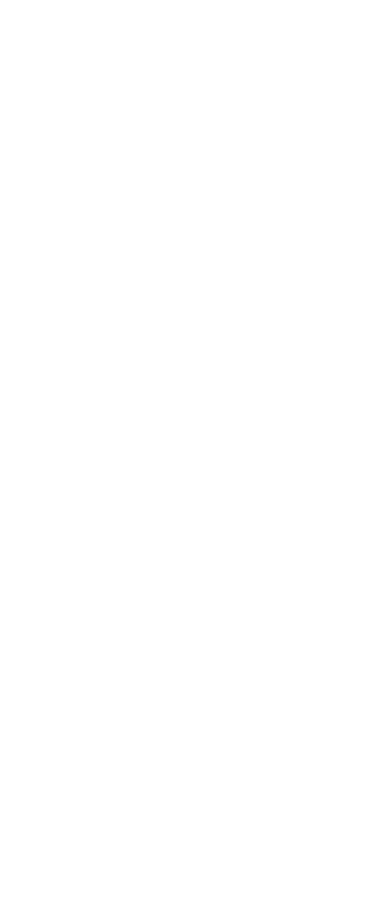
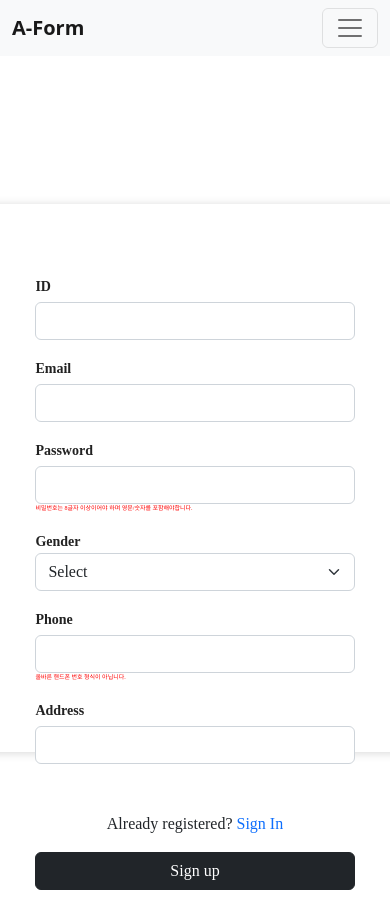
Before and after one commit to masibasi/a-form, a React (Create React App) app: page /register in a window 390 px wide. Before the commit this address had no page. Before the commit the page ends 844 px from the top, so only its background shows below. Built offline with nearby package versions, Linux system fonts and the light colour scheme.

Commit message:
Feat/register (#4)
* feat: register page

* feat: register

* refactor: add register validation

```diff
--- a/package.json
+++ b/package.json
@@ -6,6 +6,7 @@
     "@testing-library/jest-dom": "^5.16.5",
     "@testing-library/react": "^13.4.0",
     "@testing-library/user-event": "^13.5.0",
+    "axios": "^1.3.5",
     "bootstrap": "^5.2.3",
     "react": "^18.2.0",
     "react-bootstrap": "^2.7.2",
--- a/src/App.js
+++ b/src/App.js
@@ -4,6 +4,7 @@
 import Home from "./components/Home";
 import CreateSurvey from "./components/CreateSurvey";
 import About from "./components/About";
+import RegisterForm from "./components/RegisterForm";
 import "./App.css";
 import "bootstrap/dist/css/bootstrap.min.css";
 
@@ -41,6 +42,7 @@
                             <Route index element={<Home />} />
                             <Route path="about" element={<About />} />
                             <Route path="create" element={<CreateSurvey />} />
+                            <Route path="register" element={<RegisterForm />} />
                         </Route>
                     </Routes>
                 </BrowserRouter>
--- a/src/components/Layout.js
+++ b/src/components/Layout.js
@@ -33,6 +33,9 @@
                                 <FaGithub size={24} />
                             </Nav.Link>
                         </Nav>
+                        <Nav.Link onClick={() => navigate("/register")}>
+                                회원가입
+                        </Nav.Link>
                     </Navbar.Collapse>
                 </Container>
             </Navbar>
--- /dev/null
+++ b/src/components/Login.css
@@ -0,0 +1,96 @@
+.App {
+  background-color: white;
+}
+
+.Auth-form-container {
+  display: flex;
+  justify-content: center;
+  align-items: center;
+  width: 100vw;
+  height: 100vh;
+  font-family: 'larizo';
+}
+
+.Auth-form {
+  width: 420px;
+  box-shadow: rgb(0 0 0 / 16%) 1px 1px 10px;
+  padding-top: 30px;
+  padding-bottom: 20px;
+  border-radius: 8px;
+  background-color: white;
+}
+
+.Auth-form-content {
+  width: 420px;
+  padding-left: 12%;
+  padding-right: 12%;
+
+}
+
+.Auth-form-title {
+  text-align: center;
+  margin-bottom: 1em;
+  font-size: 24px;
+  color: rgb(34, 34, 34);
+  font-weight: 800;
+}
+
+label {
+  font-size: 14px;
+  font-weight: 600;
+  color: rgb(34, 34, 34);
+}
+
+@media (max-width:550px) {
+
+
+  .App {
+    background-color: white;
+  }
+
+  .Auth-form-container {
+    display: flex;
+    justify-content: center;
+    align-items: center;
+    width: 100vw;
+    height: 100vh;
+    font-family: 'larizo';
+  }
+
+.sharpic{
+    width: 100%;
+    height: 30%;
+
+}
+
+  .Auth-form {
+    width: 50;
+    height:65%;
+    box-shadow: rgb(0 0 0 / 16%) 1px 1px 10px;
+    padding-top: 30px;
+    padding-bottom: 20px;
+    border-radius: 8px;
+    background-color: white;
+    float: left;
+  }
+
+  .Auth-form-content {
+    padding-left: 12%;
+    padding-right: 12%;
+  }
+
+  .Auth-form-title {
+    text-align: center;
+    margin-bottom: 1em;
+    font-size: 24px;
+    color: rgb(34, 34, 34);
+    font-weight: 800;
+  }
+
+  label {
+    font-size: 14px;
+    font-weight: 600;
+    color: rgb(34, 34, 34);
+  }
+
+}
--- /dev/null
+++ b/src/components/RegisterForm.js
@@ -0,0 +1,165 @@
+import axios from "axios";
+import React, { useEffect, useState } from "react";
+import Button from 'react-bootstrap/Button';
+import Form from 'react-bootstrap/Form';
+import "./Login.css";
+
+export default function RegisterForm() {
+  const [userId, setUserId] = useState('');
+  const [userEmail, setUserEmail] = useState('');
+  const [userPassword, setUserPassword] = useState('');
+  const [userGender, setUserGender] = useState(false);
+  const [userPhone, setUserPhone] = useState('');
+  const [userAddress, setUserAddress] = useState('');
+
+  const [isValidUserPassword, setIsValidUserPassword] = useState(false);
+  const [isValidUserPhone, setIsValidUserPhone] = useState(false);
+
+  const validatePassword = (value) => {
+    const pattern = /^(?=.*[A-Za-z])(?=.*\d)[A-Za-z\d]{8,}$/;
+    const isValid = pattern.test(value);
+    setIsValidUserPassword(isValid);
+  }
+
+  const validatePhone = (value) => {
+    const pattern = /^01(?:0|1|[6-9])(?:\d{3}|\d{4})\d{4}$/;
+    const isValid = pattern.test(value);
+    setIsValidUserPhone(isValid);
+  };
+
+  const idChange = (e) => {
+    setUserId(e.target.value);
+  }
+  const emailChange = (e) => {
+    setUserEmail(e.target.value);
+  }
+  const passwordChange = (e) => {
+    const value = e.target.value;
+    setUserPassword(value);
+    validatePassword(value);
+  }
+  const genderChange = (e) => {
+    setUserGender(e.target.value);
+  }
+  const phoneChange = (e) => {
+    const value = e.target.value;
+    setUserPhone(value);
+    validatePhone(value);
+  }
+  const addressChange = (e) => {
+    setUserAddress(e.target.value);
+  }
+
+  useEffect(() => {
+  }, [])
+
+  const confirm = (e) => {
+    axios
+      .post("http://127.0.0.1:8080/app/user", {
+        userId,
+        userEmail,
+        userPassword,
+        userGender,
+        userPhone,
+        userAddress
+      })
+    .then((res) => {
+      alert("Register Success");
+      window.location.replace("/");
+    })
+    .catch((err) => {
+        if (err.response.status === 400) {
+          alert("Invalid User Inputs");
+        }
+        else if (err.response.status === 409){
+          alert(err.response.data);
+        }
+        else{
+          alert(err);
+        }
+      }
+    );
+  }
+
+  const login = (e) => {
+    window.location.replace("/login");
+  }
+
+  return (
+    <div className="Auth-form-container">
+      <div className="Auth-form">
+        <div className="Auth-form-content">
+          <div className="sharpic">
+          </div>
+          <br></br>
+          <div className="form-group mt-3">
+            <label>ID</label>
+            <input
+              type="text"
+              className="form-control mt-1"
+              onChange={idChange}
+            />
+          </div>
+          <div className="form-group mt-3">
+            <label>Email</label>
+            <input
+              type="email"
+              className="form-control mt-1"
+              onChange={emailChange}
+            />
+          </div>
+          <div className="form-group mt-3">
+            <label>Password</label>
+            <input
+              type="password"
+              className="form-control mt-1"
+              onChange={passwordChange}
+            />
+            {!isValidUserPassword && <div style={{ color: 'red', fontSize: '6px' }}>비밀번호는 8글자 이상이어야 하며 영문/숫자를 포함해야합니다.</div>}
+            {isValidUserPassword && <div style={{ color: 'green', fontSize: '6px' }}>올바른 비밀번호 형식입니다.</div>}
+          </div>
+          <div className="form-group mt-3">
+            <label>Gender</label>
+            <Form.Select onChange={genderChange}>
+              <option>Select</option>
+              <option value={true}>MALE</option>
+              <option value={false}>FEMALE</option>
+            </Form.Select>
+          </div>
+          <div className="form-group mt-3">
+            <label>Phone</label>
+            <input
+              type="text"
+              className="form-control mt-1"
+              onChange={phoneChange}
+            />
+            {!isValidUserPhone && <div style={{ color: 'red', fontSize: '6px' }}>올바른 핸드폰 번호 형식이 아닙니다.</div>}
+            {isValidUserPhone && <div style={{ color: 'green', fontSize: '6px' }}>올바른 핸드폰 번호 형식입니다.</div>}
+          </div>
+          <div className="form-group mt-3">
+            <label>Address</label>
+            <input
+              type="text"
+              className="form-control mt-1"
+              onChange={addressChange}
+            />
+          </div>
+          <br></br>
+          <br></br>
+          <div className="text-center">
+            Already registered?{" "}
+            <span className="link-primary" onClick={login} style={{cursor: "pointer"}}>
+              Sign In
+            </span>
+          </div>
+          <div className="d-grid gap-2 mt-3">
+            <Button variant="dark" onClick={confirm} className="btn btn-primary">
+              Sign up
+            </Button>
+          </div>
+        </div>
+      </div>
+    </div>
+
+  );
+}
```
Also changed, not shown: 1 other file (tests, documents, lock files or other folders).
